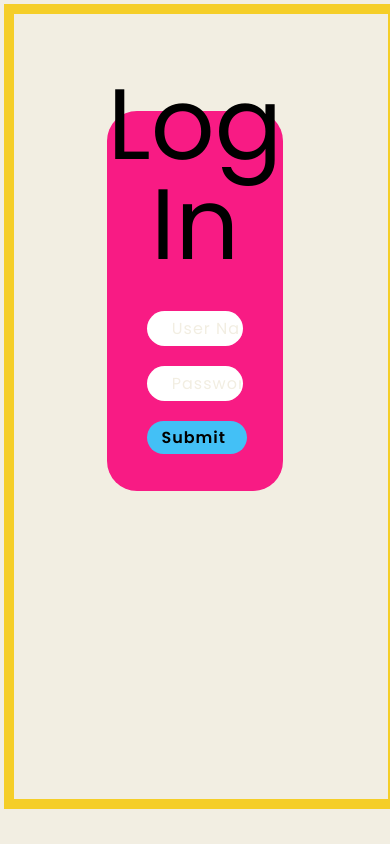
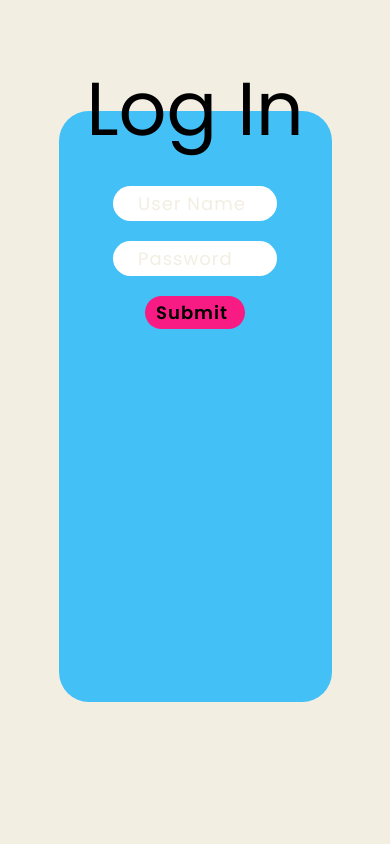
Before and after one commit to brizmon/DEK, a React (Create React App) app in the folder client/: page /login in a window 390 px wide. Built offline with nearby package versions, Linux system fonts and the light colour scheme.

Commit message:
responsive design for welcome (#120)
* responsive design for welcome

* CSS responsive design

* responsive design for register page

* add responsive design for login screen

```diff
--- a/client/src/App.css
+++ b/client/src/App.css
@@ -56,7 +56,6 @@ table {
     src: url('axis-webfont.woff') format('woff');
     font-weight: normal;
     font-style: normal;
-
 }
 
 /*  ---------------- GENERAL  ---------------- */
@@ -301,7 +300,7 @@ input::placeholder {
 .login-wrap {
   width: 45%;
   height: 45%;
-  background: #f81b84;
+  background: #43C0F6;
   margin: 0 auto;
   position: relative;
   top: 111px;
@@ -338,7 +337,7 @@ input::placeholder {
   width: 100px;
   margin: 0 auto;
   padding-left: 0;
-  background: #43C0F6;
+  background: #f81b84;
   color: black;
   cursor: pointer;
   font-weight: 600;
@@ -891,3 +890,115 @@ textarea {
 .incorrect-button {
   margin-left: 20px;
 }
+
+@media all and (max-width: 800px) {
+
+/* WELCOME screen adaptive code */
+
+  .welcome-user-name p{
+    font-size: 30px;
+    margin-top: 100px;
+  }
+
+  .border{
+    border: 0px solid #F5CE28;
+  }
+
+  .welcome h1 {
+    font-size: 50px;
+  }
+
+  .welcome h2 {
+   top: 150px;
+   font-size: 16px;
+   line-height: 25px;
+  }
+
+  .auth-buttons {
+    top: 175px;
+  }
+
+  .auth-button-1 {
+    width: 130px;
+    height: 40px;
+    border-radius: 50px;
+    font-size: 22px;
+    letter-spacing: 1px;
+  }
+
+  .auth-button-2 {
+    width: 130px;
+    height: 40px;
+    border-radius: 50px;
+    font-size: 22px;
+    letter-spacing: 1px;
+  }
+
+/*REGISTER responsive desing smaller screen*/
+
+  .register-wrap {
+    top: 90px;
+    border-radius: 30px;
+    width: 70%;
+    height: 70%;
+  }
+
+  .register-wrap h1 {
+    font-size: 50px;
+    top: -30px;
+  }
+
+  .register-container form input {
+    margin-bottom: 20px;
+    height: 35px;
+    border-radius: 50px;
+    font-size: 14px;
+    letter-spacing: 1px;
+    padding-left: 10px;
+  }
+
+  .register-container form input:nth-child(6){
+    width: 100px;
+    margin: 0 auto;
+    padding-left: 0;
+  }
+
+ /* LOGIN page responsive design */
+
+  .login-wrap {
+    width: 70%;
+    height: 70%;
+    top: 111px;
+    border-radius: 30px;
+  }
+
+  .login-wrap h1 {
+    font-size: 75px;
+    top: -40px;
+  }
+
+  .login-container {
+    height: 100vh;
+  }
+
+  .login-container form {
+    width: 60%;
+    margin: 0 auto;
+  }
+
+  .login-container form input {
+    margin-bottom: 20px;
+    height: 33px;
+    border-radius: 50px;
+    font-size: 18px;
+    letter-spacing: 1px;
+  }
+
+  .login-container form input:nth-child(3){
+    width: 100px;
+    margin: 0 auto;
+    padding-left: 0;
+  }
+
+
+}
```
